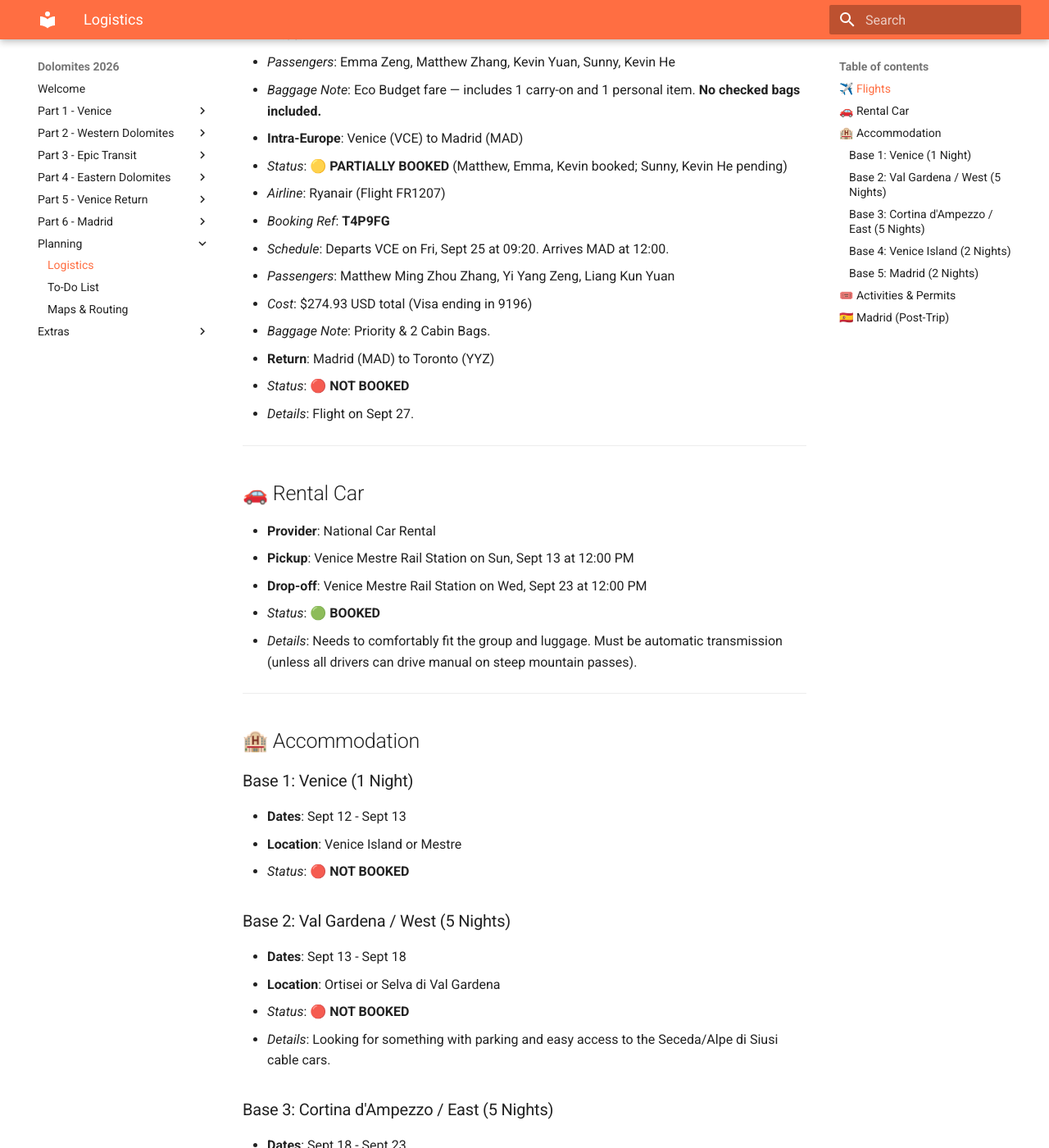
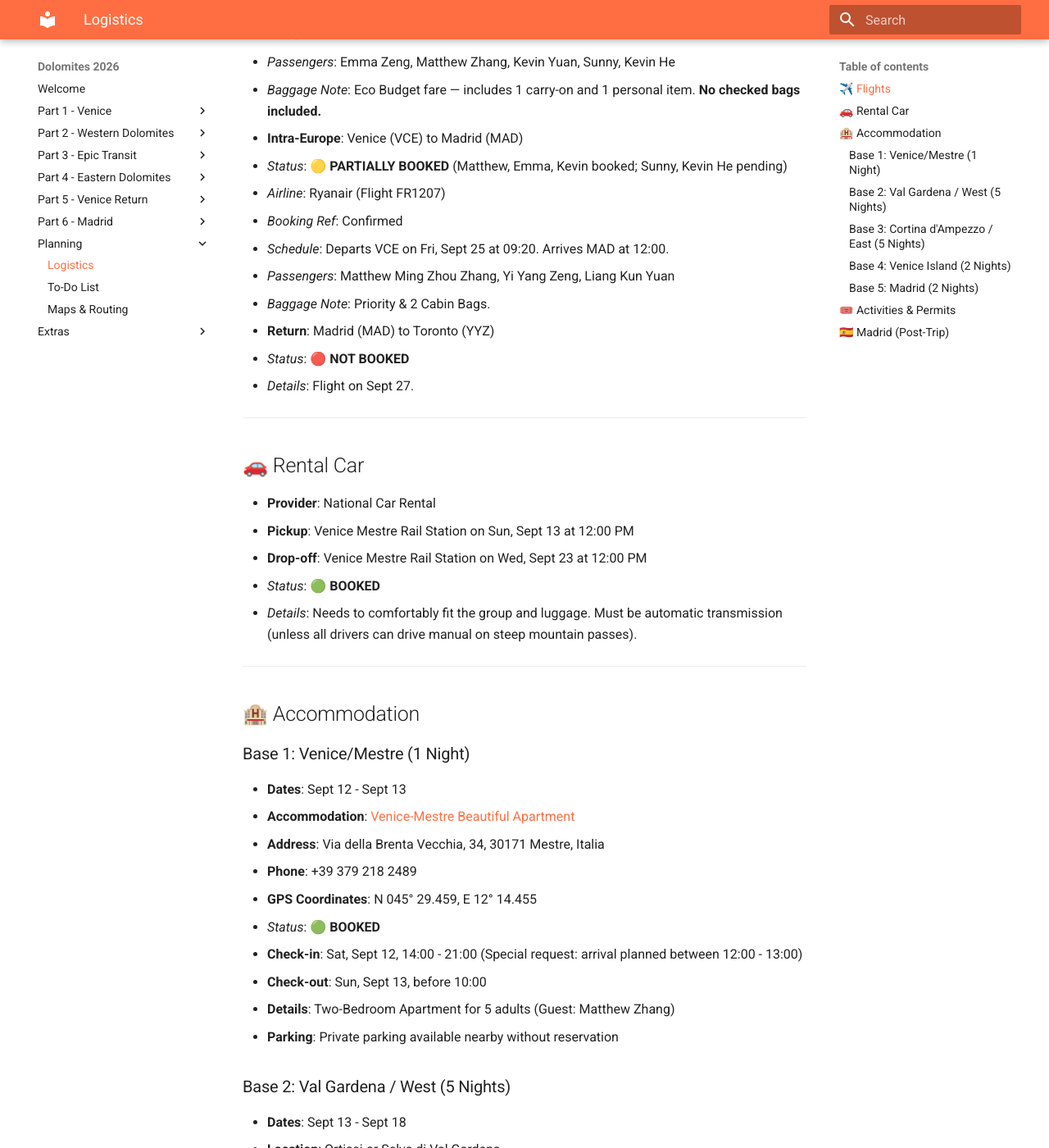
Before and after one commit to iammzz/dolomites-2026, an MkDocs documentation site: the page built from docs/logistics.md, in a window 1280 px wide and 1400 px high, scrolled down 478 px. Shown: the whole window at 82% size. Built offline with MkDocs 1.6.1 and Material for MkDocs 9.7.7, drawn with Linux system fonts in a browser that asks for light colours; some of the changed text lies outside the part shown.

Commit message:
Confirm booking of Venice-Mestre Beautiful Apartment on Sept 12 and update logistics, itinerary, and to-do list

```diff
--- a/docs/logistics.md
+++ b/docs/logistics.md
@@ -8,17 +8,16 @@
 * **Outbound**: Toronto (YYZ) to Venice (VCE)
   * *Status*: 🟢 **BOOKED (Entire Group)**
   * *Airline*: Air Transat (Flight TS 306)
-  * *Booking Ref*: **KLEQPK** (Emma, Matthew, Kevin) / *Pending Ref* (Sunny, Kevin He)
+  * *Booking Ref*: Confirmed (Emma, Matthew, Kevin) / *Pending* (Sunny, Kevin He)
   * *Schedule*: Departs YYZ Terminal 3 on Fri, Sept 11 at 21:10. Arrives VCE on Sat, Sept 12 at 11:30.
   * *Passengers*: Emma Zeng, Matthew Zhang, Kevin Yuan, Sunny, Kevin He
   * *Baggage Note*: Eco Budget fare — includes 1 carry-on and 1 personal item. **No checked bags included.**
 * **Intra-Europe**: Venice (VCE) to Madrid (MAD)
   * *Status*: 🟡 **PARTIALLY BOOKED** (Matthew, Emma, Kevin booked; Sunny, Kevin He pending)
   * *Airline*: Ryanair (Flight FR1207)
-  * *Booking Ref*: **T4P9FG**
+  * *Booking Ref*: Confirmed
   * *Schedule*: Departs VCE on Fri, Sept 25 at 09:20. Arrives MAD at 12:00.
   * *Passengers*: Matthew Ming Zhou Zhang, Yi Yang Zeng, Liang Kun Yuan
-  * *Cost*: $274.93 USD total (Visa ending in 9196)
   * *Baggage Note*: Priority & 2 Cabin Bags.
 * **Return**: Madrid (MAD) to Toronto (YYZ)
   * *Status*: 🔴 **NOT BOOKED**
@@ -37,10 +36,17 @@
 
 ## 🏨 Accommodation
 
-### Base 1: Venice (1 Night)
+### Base 1: Venice/Mestre (1 Night)
 * **Dates**: Sept 12 - Sept 13
-* **Location**: Venice Island or Mestre
-* *Status*: 🔴 **NOT BOOKED**
+* **Accommodation**: [Venice-Mestre Beautiful Apartment](https://www.booking.com)
+* **Address**: Via della Brenta Vecchia, 34, 30171 Mestre, Italia
+* **Phone**: +39 379 218 2489
+* **GPS Coordinates**: N 045° 29.459, E 12° 14.455
+* *Status*: 🟢 **BOOKED**
+* **Check-in**: Sat, Sept 12, 14:00 - 21:00 (Special request: arrival planned between 12:00 - 13:00)
+* **Check-out**: Sun, Sept 13, before 10:00
+* **Details**: Two-Bedroom Apartment for 5 adults (Guest: Matthew Zhang)
+* **Parking**: Private parking available nearby without reservation
 
 ### Base 2: Val Gardena / West (5 Nights)
 * **Dates**: Sept 13 - Sept 18
```
Also changed, not shown: other parts of docs/logistics.md (+1 -1 lines), docs/day14_venice_madrid_transit.md (+1 -1 lines), docs/day1_venice_val_gardena_arrival.md (+11 -10 lines), docs/day2_ortisei_acclimatization.md (+2 -2 lines), docs/index.md (+2 -2 lines), docs/todo.md (+16 -8 lines), site/day14_venice_madrid_transit/index.html, site/day1_venice_val_gardena_arrival/index.html, site/day2_ortisei_acclimatization/index.html, site/index.html, site/logistics/index.html, site/search/search_index.json, site/todo/index.html, 1 other file.
